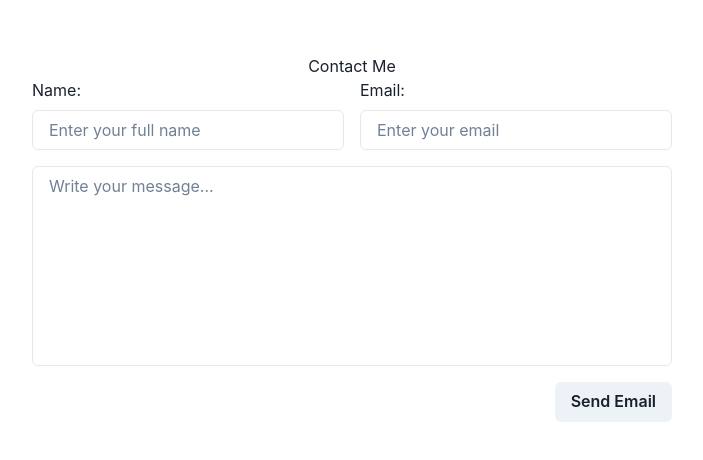
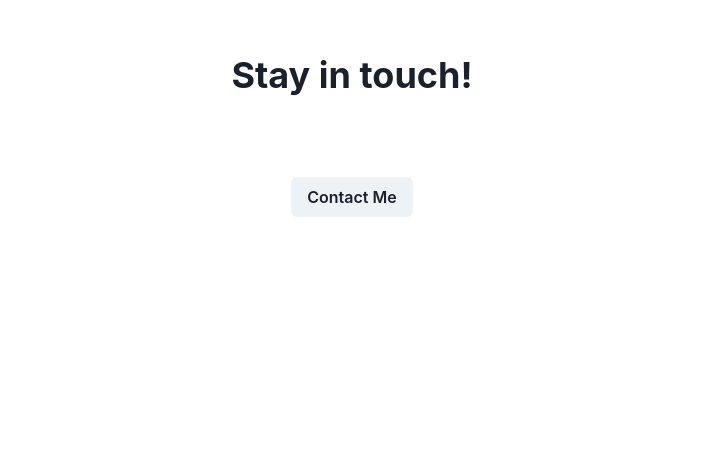
Before and after one commit to bryan-bmf/my-page, a React (Create React App) app: page / in a window 1280 px wide. Shown: the part 1016-1476 px from the top of the page, without its empty margins (288-991 px from the left). Built offline with nearby package versions, Linux system fonts and the light colour scheme.

Commit message:
changed to simple button

```diff
--- a/src/components/ContactMe.tsx
+++ b/src/components/ContactMe.tsx
@@ -2,42 +2,38 @@ import {
 	Box,
 	Button,
 	Center,
-	Flex,
-	HStack,
-	Input,
-	Spacer,
-	Text,
-	Textarea,
+	Heading
 } from "@chakra-ui/react";
+import { useState } from "react";
 
 const ContactMe = () => {
+	const [name, setName] = useState("");
+	const [email, setEmail] = useState("");
+	const [message, setMessage] = useState("");
+	const [errorMessage, setErrorMessage] = useState("");
+
+	const handleChange = (event: any) => {
+		if (event.target.name === "name") {
+			setName(event.target.value);
+		} else if (event.target.name === "email") {
+			setEmail(event.target.value);
+		} else if (event.target.name === "message") {
+			setMessage(event.target.value);
+		}
+	};
+
 	return (
 		<Center>
 			<Box id="Contact Me" sx={sx.contact}>
-				<h1>Contact Me</h1>
-				<HStack>
-					<Flex sx={sx.flex}>
-						<Text mb="2">Name:</Text>
-						<Input
-							placeholder="Enter your full name"
-							type="text"
-							sx={sx.input}
-						/>
-					</Flex>
-					<Spacer />
-					<Flex sx={sx.flex}>
-						<Text mb="2">Email:</Text>
-						<Input
-							placeholder="Enter your email"
-							type="email"
-							sx={sx.input}
-						/>
-					</Flex>
-				</HStack>
-				<Textarea placeholder="Write your message..." sx={sx.textArea} />
-				<Flex direction="row-reverse">
-					<Button>Send Email</Button>
-				</Flex>
+				<Heading sx={sx.header}>Stay in touch!</Heading>
+				<Button>
+						<a
+							href="mailto:bryan.mitchellflores@gmail.com"
+							target="_blank"
+						>
+							Contact Me
+						</a>
+					</Button>
 			</Box>
 		</Center>
 	);
@@ -47,22 +43,11 @@ const sx = {
 	contact: {
 		h: "88vh",
 		maxW: "50vw",
-		w: "100%"
-	},
-	input: {
-		mb: "4",
-	},
-	textArea: {
-		resize: "none",
-		w: "100%",
-		h: "200px",
-		mb: "4",
-	},
-	flex: {
-		flexDirection: "column",
-		alignItems: "baseline",
 		w: "100%",
 	},
+	header: {
+		mb: "20"
+	}
 };
 
 export default ContactMe;
```
